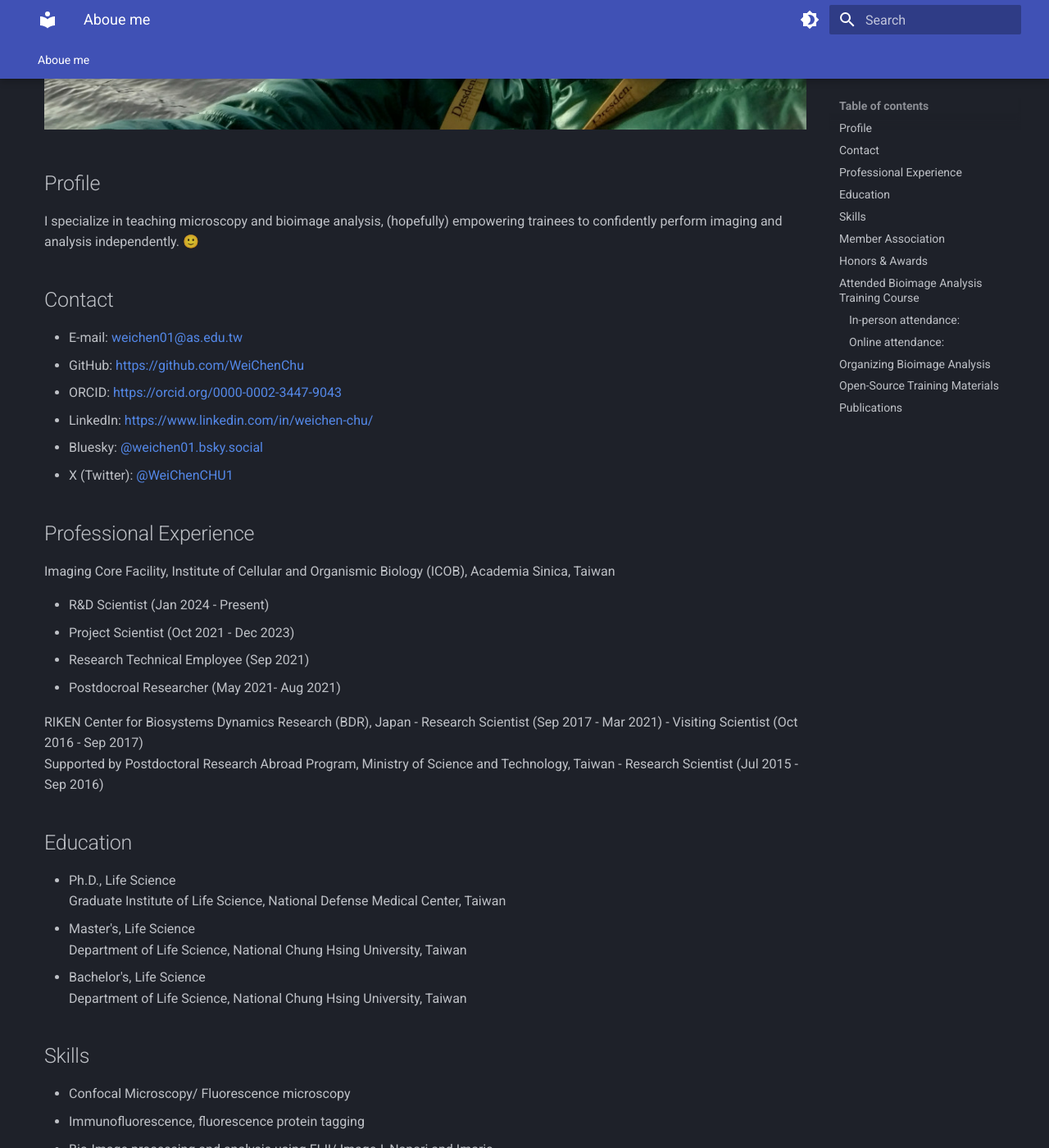
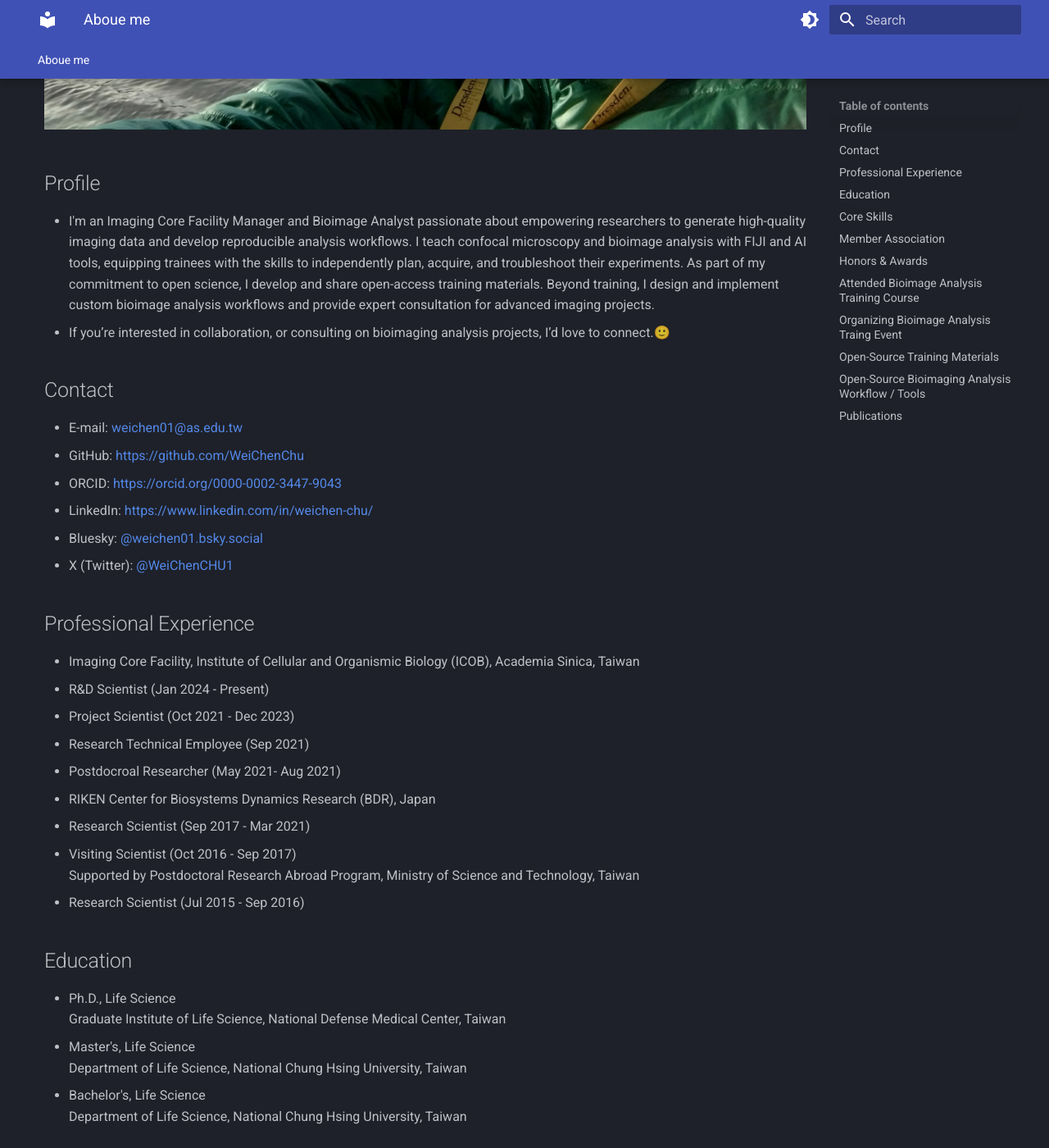
Before and after one commit to WeiChenChu/weichenchu.github.io, an MkDocs documentation site: the page built from docs/index.md, in a window 1280 px wide and 1400 px high, scrolled down 667 px. Shown: the whole window at 82% size. Built offline with MkDocs 1.6.1 and Material for MkDocs 9.7.7, drawn with Linux system fonts in a browser that asks for light colours; some of the changed text lies outside the part shown.

Commit message:
update for the profile

```diff
--- a/docs/index.md
+++ b/docs/index.md
@@ -3,7 +3,8 @@
 ![Weichen-photo](images/Weichen_img.jpg)
 
 ## Profile
-I specialize in teaching microscopy and bioimage analysis, (hopefully) empowering trainees to confidently perform imaging and analysis independently. 🙂
+- I'm an Imaging Core Facility Manager and Bioimage Analyst passionate about empowering researchers to generate high-quality imaging data and develop reproducible analysis workflows. I teach confocal microscopy and bioimage analysis with FIJI and AI tools, equipping trainees with the skills to independently plan, acquire, and troubleshoot their experiments. As part of my commitment to open science, I develop and share open-access training materials. Beyond training, I design and implement custom bioimage analysis workflows and provide expert consultation for advanced imaging projects.
+- If you’re interested in collaboration, or consulting on bioimaging analysis projects, I’d love to connect.🙂
 
 ## Contact
 - E-mail: [weichen01@as.edu.tw](mailto:weichen01@as.edu.tw)
@@ -14,20 +15,18 @@ I specialize in teaching microscopy and bioimage analysis, (hopefully) empowerin
 - X (Twitter): [@WeiChenCHU1](https://x.com/WeiChenCHU1)
 
 
+## Professional Experience
+- Imaging Core Facility, Institute of Cellular and Organismic Biology (ICOB), Academia Sinica, Taiwan
+  - R&D Scientist  (Jan 2024 - Present)
+  - Project Scientist (Oct 2021 - Dec 2023)
+  - Research Technical Employee (Sep 2021)
+  - Postdocroal Researcher (May 2021- Aug 2021)
 
-## Professional Experience
-Imaging Core Facility, Institute of Cellular and Organismic Biology (ICOB), Academia Sinica, Taiwan
-
-- R&D Scientist  (Jan 2024 - Present)
-- Project Scientist (Oct 2021 - Dec 2023)
-- Research Technical Employee (Sep 2021)
-- Postdocroal Researcher (May 2021- Aug 2021)
-
-RIKEN Center for Biosystems Dynamics Research (BDR), Japan
-- Research Scientist (Sep 2017 - Mar 2021)
-- Visiting Scientist (Oct 2016 - Sep 2017)
-  Supported by Postdoctoral Research Abroad Program, Ministry of Science and Technology, Taiwan
-- Research Scientist (Jul 2015 - Sep 2016)
+- RIKEN Center for Biosystems Dynamics Research (BDR), Japan
+  - Research Scientist (Sep 2017 - Mar 2021)
+  - Visiting Scientist (Oct 2016 - Sep 2017)
+    Supported by Postdoctoral Research Abroad Program, Ministry of Science and Technology, Taiwan
+  - Research Scientist (Jul 2015 - Sep 2016)
 
 ## Education
 - Ph.D., Life Science
@@ -38,7 +37,7 @@ Department of Life Science, National Chung Hsing University, Taiwan
 Department of Life Science, National Chung Hsing University, Taiwan
 
 
-## Skills
+## Core Skills
 - Confocal Microscopy/ Fluorescence microscopy
 - Immunofluorescence, fluorescence protein tagging
 - Bio-Image processing and analysis using FIJI/ ImageJ, Napari and Imaris
@@ -46,38 +45,50 @@ Department of Life Science, National Chung Hsing University, Taiwan
 - Developing custom image processing and analysis workflows using ImageJ Macro or Python
 
 ## Member Association
-- [EABIAS: East Asia Bioimage Analysts’ Society](https://eabias.github.io/), founding member, website maintainer
-- [GloBIAS: Global BioImage Analysts' Society](https://www.globias.org/), ordinary member
-- [QUAREP-LiMi: Quality Assessment and Reproducibility for Instruments & Images in Light Microscopy](https://quarep.org/), member
+- [EABIAS: East Asia Bioimage Analysts’ Society](https://eabias.github.io/)
+  - Founding member
+  - Website maintainer
+- [GloBIAS: Global BioImage Analysts' Society](https://www.globias.org/)
+  - Ordinary member
+- [QUAREP-LiMi: Quality Assessment and Reproducibility for Instruments & Images in Light Microscopy](https://quarep.org/)
+  - Member
 
 ## Honors & Awards
-- Outstanding Employee, Academia Sinica, Taiwan
-(中央研究院工作績優人員)
+- Outstanding Employee (中央研究院工作績優人員), Academia Sinica, Taiwan
 - Drosophila Image Award 2022: Honorable Mention
 - RIKEN Incentive Project FY2018
 - Postdoctoral Research Abroad Program 2016, Ministry of Science and Technology, Taiwan
 
 ## Attended Bioimage Analysis Training Course
 
-### In-person attendance:
-- [PoL Bio-Image Analysis Training School: Early Career Track](https://biapol.github.io/PoL-BioImage-Analysis-TS-Early-Career-Track/intro.html) (NEUBIAS-Style Training, TU Dresden, Germany, Selected in-person attendance, 2023)
+- In-person attendance:
+  - [PoL Bio-Image Analysis Training School 2023 (Early Career Track)](https://biapol.github.io/PoL-BioImage-Analysis-TS-Early-Career-Track/intro.html)
+    - NEUBIAS-Style Training, TU Dresden, Germany
+    - Selected attendance, travel supported by ICOB, Academia Sinica, Taiwan.
 
-### Online attendance:
-- [YMIA: Python-Based Event Series 2024](https://gerbi-gmb.de/teams/ymia/) (Young Microscopists and Image Analysts, German Bioimaging)
 
-- [VMCF: Bioimage Analysis and Data Processing Workshop 2024-2025](https://biapol.github.io/BioImage-Analysis-and-Data-Processing-Workshop-2025/intro.html) (Viničná Microscopy Core Facility, Charles University, Czechia, )
+- Online attendance:
+  - [YMIA Python-Based Event Series 2024](https://gerbi-gmb.de/teams/ymia/)
+    - Young Microscopists and Image Analysts, German Bioimaging
 
-- [BOMP: Fundamentals of Fluorescence Microscopy 2024-2025](https://microscopy.unimelb.edu.au/om/capabilities/workshops-resources) (Biological Optical Microscopy Platform, University of Melbourne)
+  - [VMCF Bioimage Analysis and Data Processing Workshop 2024-2025](https://biapol.github.io/BioImage-Analysis-and-Data-Processing-Workshop-2025/intro.html) (Viničná Microscopy Core Facility, Charles University, Czechia, )
 
-- [LIBRE hub: Image data science with Python and Napari 2023](https://librehub.github.io/napari-LatAm-workshop-2023/intro.html#)
+  - [BOMP Fundamentals of Fluorescence Microscopy 2024-2025](https://microscopy.unimelb.edu.au/om/capabilities/workshops-resources) (Biological Optical Microscopy Platform, University of Melbourne)
 
-## Organizing Bioimage Analysis
-- [EABIAS Training event:
-Python for Bioimage Analysis -Watch Party & Discussion](
+  - [LIBRE hub: Image data science with Python and Napari 2023](https://librehub.github.io/napari-LatAm-workshop-2023/intro.html#)
+
+## Organizing Bioimage Analysis Traing Event
+
+- ICOB imaging Core summer imaging workshops
+  - [ICOB core YouTube Playlist](https://www.youtube.com/@icobcore/playlists)
+
+- EABIAS Training event:
+  - [Python for Bioimage Analysis -Watch Party & Discussion](
 https://docs.google.com/document/d/14mRHf7DGSZsFjaJhhjdbVZDhxe5GPa-8wV1EXQE5PuI/edit?usp=sharing)
 
-- [EABIAS Training event: ImageJ 顯微影像分析與程式設計](
-https://github.com/EABIAS/2025-ImageJ-Micro-Image-Analysis-and-Programming_Taipei)
+  - [ImageJ 顯微影像分析與程式設計](https://github.com/EABIAS/2025-ImageJ-Micro-Image-Analysis-and-Programming_Taipei)
+
+
 
 ## Open-Source Training Materials
 - Bioimage Analysis with FIJI and AI tools (@ICOB Summer Bioimaging Workshop).
@@ -108,6 +119,15 @@ Chu, W.-C. (2023). Zenodo. [https://doi.org/10.5281/zenodo.12736727](https://doi
 Video Recording public on YouTube: [https://youtu.be/cnfW9vPQ_XI](https://youtu.be/cnfW9vPQ_XI)
 
 
+## Open-Source Bioimaging Analysis Workflow / Tools
+
+- [central-nuclei-muscle-analyzer](https://github.com/WeiChenChu/central-nuclei-muscle-analyzer)
+  A comprehensive ImageJ macro for automated analysis of nuclear localization in muscle cross-sectional areas, specifically designed to identify and quantify central nuclei in muscle fibers.
+
+- [IJ_Hot_LUTs_palette](https://github.com/WeiChenChu/IJ_Hot_LUTs_palette)
+This repository provides color palettes (.pal files) for Imaris, with a special focus on the popular "Hot" series of Look-Up Tables (LUTs) from ImageJ/Fiji. These LUTs are excellent for visualization.
+
+
 ## Publications
 
 - Santoso, F., De Leon, M.P., Kao, W.C., Chu, W.C., Roan, H.Y., Lee, G.H., Tang, M.J., Cheng, J.Y., and Chen, C.H. (2024). Appendage-resident epithelial cells expedite wound healing response in adult zebrafish. Curr Biol 34, 3603-3615.e3604. 10.1016/j.cub.2024.06.051.
```
